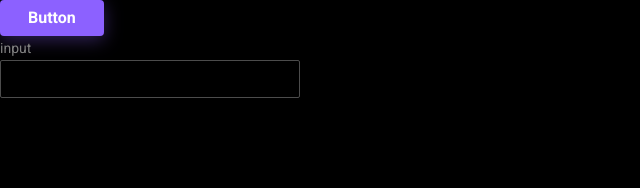
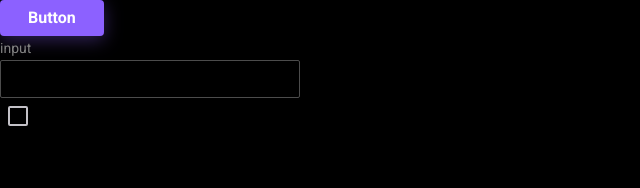
Before and after one commit to grigorydobrenko/flashcards, a React (Vite) app: page / in a window 1280 px wide. Shown: the top 188 px of the page, without its empty margins (0-640 px from the left). Built offline with nearby package versions, Linux system fonts and the light colour scheme.

Commit message:
feat: add checkbox

```diff
--- a/package.json
+++ b/package.json
@@ -14,6 +14,7 @@
   },
   "dependencies": {
     "@fontsource/roboto": "^5.0.3",
+    "@radix-ui/react-checkbox": "^1.0.4",
     "clsx": "^1.2.1",
     "react": "^18.2.0",
     "react-dom": "^18.2.0"
--- a/src/App.tsx
+++ b/src/App.tsx
@@ -1,4 +1,5 @@
 import { Button } from './components/ui/button'
+import { Checkbox } from './components/ui/checkbox'
 import { Input } from './components/ui/input'
 
 export function App() {
@@ -6,6 +7,7 @@ export function App() {
     <div style={{ width: '300px' }}>
       <Button>Button</Button>
       <Input label={'input'} />
+      <Checkbox />
     </div>
   )
 }
--- /dev/null
+++ b/src/assets/icons/check.tsx
@@ -0,0 +1,32 @@
+import { SVGProps, Ref, forwardRef, memo } from 'react'
+
+type SvgComponentProps = {
+  isDisabled: boolean
+} & SVGProps<SVGSVGElement>
+
+const SvgComponent = (props: SvgComponentProps, ref: Ref<SVGSVGElement>) => {
+  const { isDisabled } = props
+
+  return (
+    <svg
+      xmlns="http://www.w3.org/2000/svg"
+      width={20}
+      height={20}
+      fill="none"
+      viewBox="0 0 24 20"
+      ref={ref}
+      {...props}
+    >
+      <path
+        stroke={isDisabled ? ' #dcdae0' : '#000'}
+        strokeLinecap="round"
+        strokeLinejoin="round"
+        strokeWidth={2}
+        d="m6 12 4.243 4.243 8.484-8.486"
+      />
+    </svg>
+  )
+}
+const ForwardRef = forwardRef(SvgComponent)
+
+export default memo(ForwardRef)
--- a/src/assets/icons/index.ts
+++ b/src/assets/icons/index.ts
@@ -2,3 +2,4 @@ export { default as Eye } from './eye.tsx'
 export { default as EyeOff } from './eye-off.tsx'
 export { default as Search } from './search.tsx'
 export { default as Close } from './close.tsx'
+export { default as Check } from './check.tsx'
--- /dev/null
+++ b/src/components/ui/checkbox/checkbox.module.scss
@@ -0,0 +1,58 @@
+.root {
+  cursor: pointer;
+
+  display: flex;
+  align-items: center;
+  justify-content: center;
+
+  width: 20px;
+  height: 20px;
+
+  background-color: transparent;
+  border: 2px solid var(--color-light-900);
+  border-radius: 2px;
+
+  &.checked {
+    background-color: var(--color-light-100);
+    border: 0;
+  }
+
+  &:focus {
+    background-color: var(--color-dark-100);
+  }
+
+  &:disabled {
+    cursor: initial;
+    border-color: var(--color-dark-100);
+  }
+
+  &[data-state='checked']:disabled {
+    background-color: var(--color-dark-100);
+  }
+}
+
+.checkboxWrapper {
+  display: flex;
+  align-items: center;
+  justify-content: center;
+
+  width: 36px;
+  height: 36px;
+
+  background-color: rgb(255 255 255 / 0%);
+  border-radius: 50%;
+
+  &.disabled {
+    cursor: initial;
+  }
+
+  &:focus-within,
+  &:hover:not(.disabled),
+  &:hover .root:not([data-state='checked']) {
+    background-color: var(--color-dark-500);
+  }
+
+  &:active:not(.disabled) {
+    background-color: var(--color-dark-100);
+  }
+}
--- /dev/null
+++ b/src/components/ui/checkbox/checkbox.tsx
@@ -0,0 +1,56 @@
+import { FC, useState } from 'react'
+
+import * as RadixCheckbox from '@radix-ui/react-checkbox'
+import { clsx } from 'clsx'
+
+import { Check } from '../../../assets/icons'
+
+import s from './checkbox.module.scss'
+
+export type CheckboxProps = {
+  checked?: boolean
+  onChange?: (checked: boolean) => void
+  disabled?: boolean
+  required?: boolean
+  label?: string
+  id?: string
+  className?: string
+}
+
+export const Checkbox: FC<CheckboxProps> = ({ className }) => {
+  //     {
+  //   checked,
+  //   onChange,
+  //   disabled,
+  //   required,
+  //   label,
+  //   id,
+  // }
+
+  const disabled = false
+
+  const [checked, setChecked] = useState(false)
+
+  const classNames = {
+    root: clsx(s.root, checked && s.checked, className),
+    checkDisabled: clsx(disabled && s.checkDisabled),
+    checkboxWrapper: clsx(s.checkboxWrapper, disabled && s.disabled),
+  }
+
+  return (
+    <div>
+      <div className={classNames.checkboxWrapper}>
+        <RadixCheckbox.Root
+          checked={checked}
+          disabled={disabled}
+          onCheckedChange={() => setChecked(prevState => !prevState)}
+          className={classNames.root}
+        >
+          <RadixCheckbox.Indicator>
+            {checked && <Check isDisabled={disabled} />}
+          </RadixCheckbox.Indicator>
+        </RadixCheckbox.Root>
+      </div>
+    </div>
+  )
+}
--- /dev/null
+++ b/src/components/ui/checkbox/index.ts
@@ -0,0 +1 @@
+export * from './checkbox.tsx'
```
Also changed, not shown: 2 other files (tests, documents, lock files or other folders).
